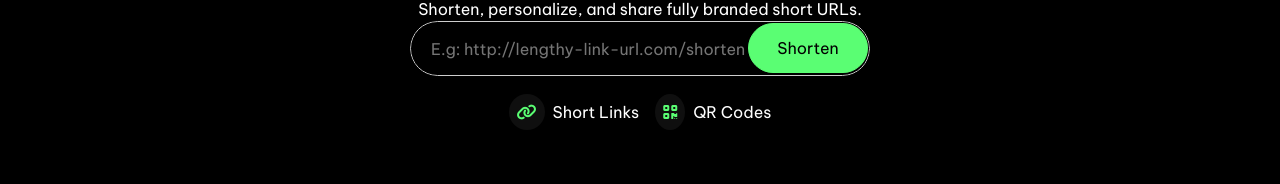
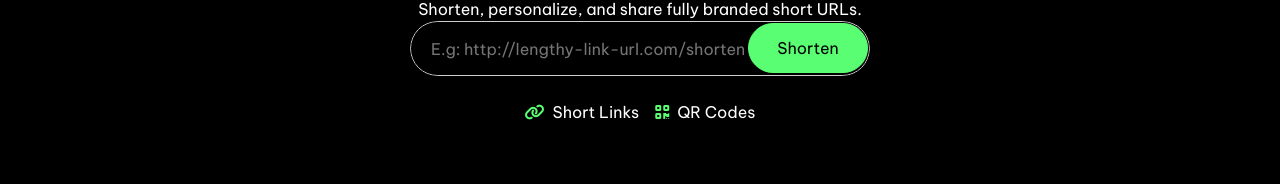
Before and after one commit to alialaba/shortlyurl-web, a React (Vite) app: page / in a window 1280 px wide. Shown: the part 313-497 px from the top of the page. Built offline with nearby package versions, Linux system fonts and the light colour scheme.

Commit message:
fix some styles

```diff
--- a/src/pages/Home/Home.css
+++ b/src/pages/Home/Home.css
@@ -58,9 +58,6 @@
 }
 .hero__icon{
     margin-right: .5em;
-    background: rgba(100, 100, 100, 0.15);
-    border-radius: 50%;
-    padding: .5em;
     color: var(--clr-primary-400);
 }
 
```
